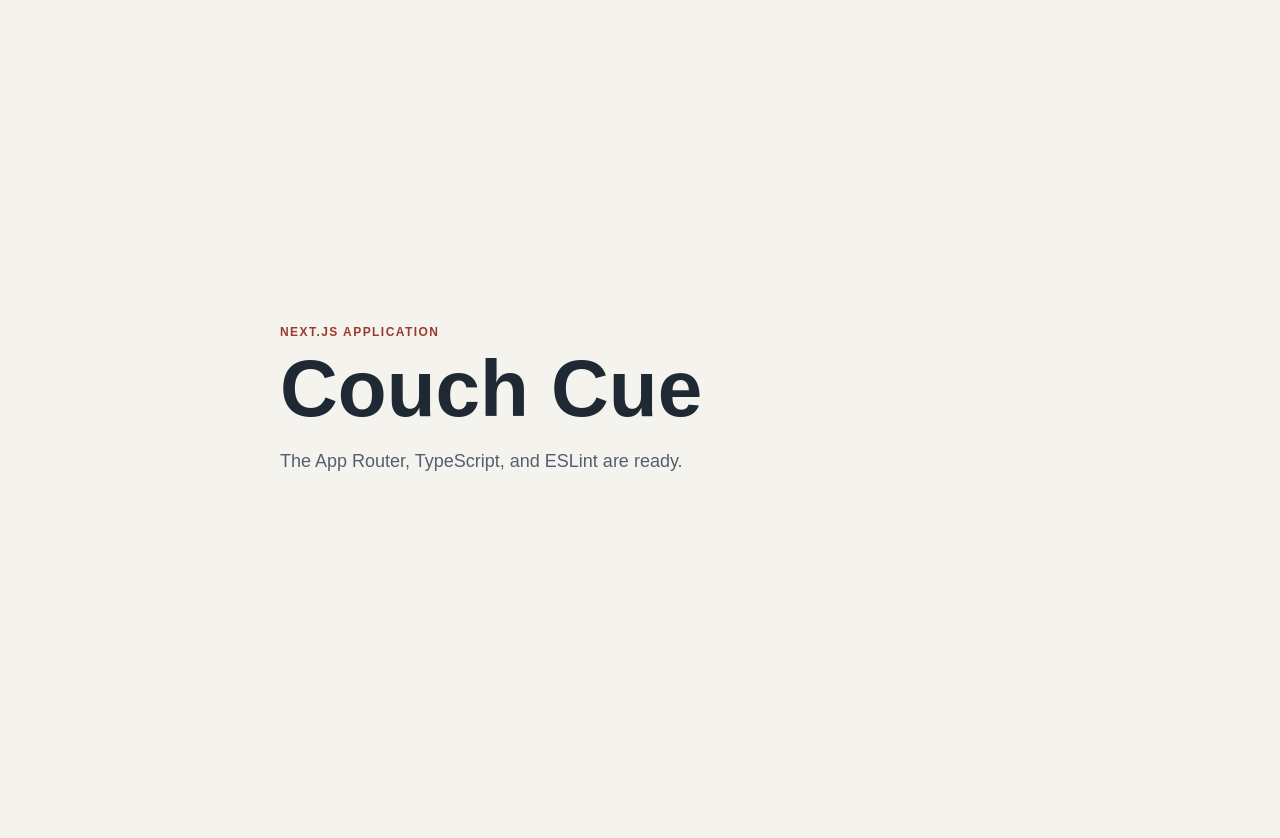
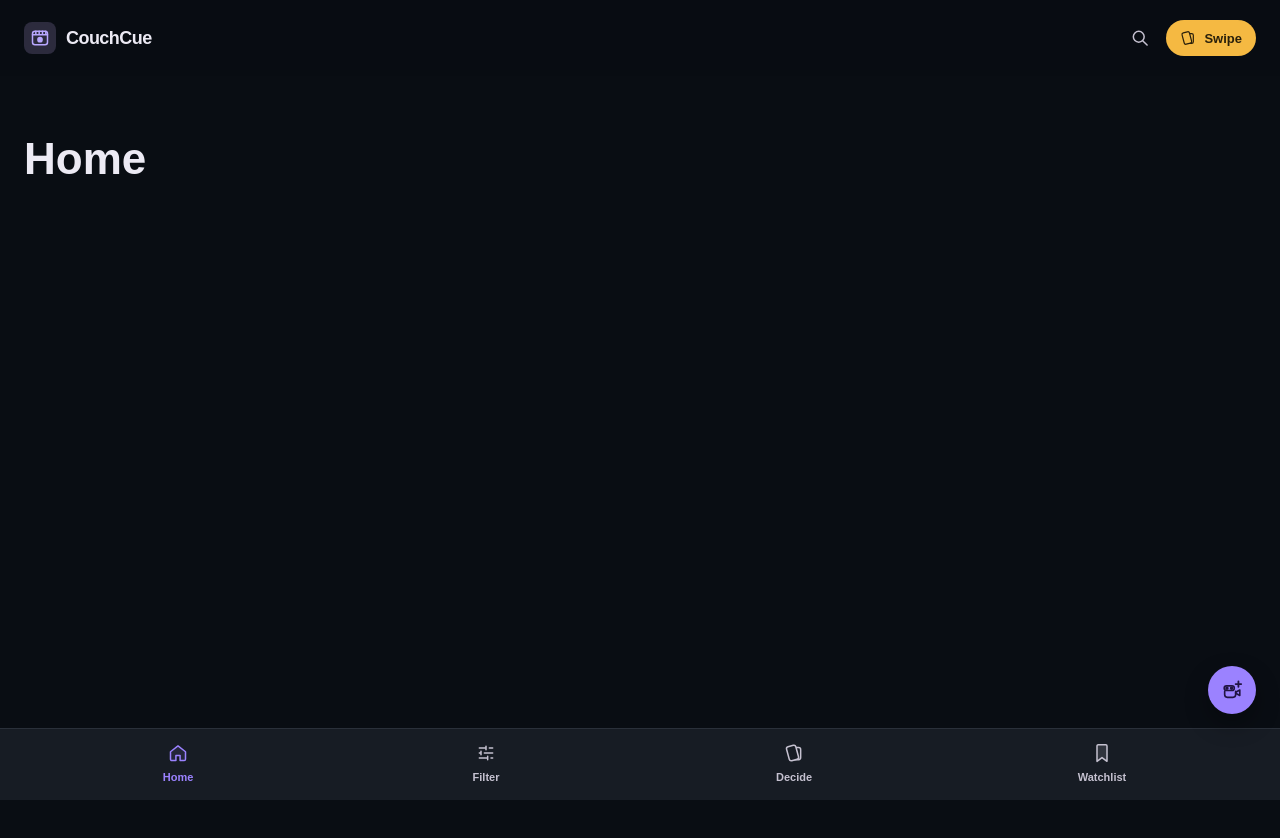
Before and after one commit to kenhoward/couch-cue, a Next.js app: page / in a window 1280 px wide. Shown: the top 838 px of the page. Before the commit the page ends 800 px from the top, so only its background shows below. Built offline with nearby package versions, Linux system fonts and the light colour scheme.

Commit message:
working through stick header, footer, and add title button

```diff
--- /dev/null
+++ b/src/app/add/page.tsx
@@ -0,0 +1,5 @@
+import { PagePlaceholder } from "@/components/page-placeholder";
+
+export default function AddPage() {
+  return <PagePlaceholder title="Add Title" />;
+}
--- /dev/null
+++ b/src/app/decide/page.tsx
@@ -0,0 +1,5 @@
+import { PagePlaceholder } from "@/components/page-placeholder";
+
+export default function DecidePage() {
+  return <PagePlaceholder title="Decide" />;
+}
--- /dev/null
+++ b/src/app/filter/page.tsx
@@ -0,0 +1,5 @@
+import { PagePlaceholder } from "@/components/page-placeholder";
+
+export default function FilterPage() {
+  return <PagePlaceholder title="Filter" />;
+}
--- a/src/app/globals.css
+++ b/src/app/globals.css
@@ -1,25 +1,35 @@
 :root {
-  color-scheme: light;
-  --background: #f5f3ee;
-  --foreground: #1f2933;
-  --muted: #52606d;
-  --accent: #9b3b2e;
+  color-scheme: dark;
+  --app-background: #090d13;
+  --app-surface: #171c24;
+  --app-border: #2a303a;
+  --foreground: #eceaf4;
+  --muted: #c5c1d0;
+  --accent: #9b82ff;
+  --accent-foreground: #211442;
+  --action: #f5b942;
+  --action-foreground: #2a200b;
+  --bottom-nav-height: 4.5rem;
+  --page-gutter: clamp(1rem, 5vw, 1.5rem);
 }
 
 html {
-  height: 100%;
+  min-height: 100%;
+  background: var(--app-background);
 }
 
 html,
 body {
-  max-width: 100vw;
-  overflow-x: hidden;
+  width: 100%;
+  min-width: 0;
+  margin: 0;
+  overflow-x: clip;
 }
 
 body {
   min-height: 100%;
   color: var(--foreground);
-  background: var(--background);
+  background: var(--app-background);
   font-family: Arial, Helvetica, sans-serif;
   -webkit-font-smoothing: antialiased;
   -moz-osx-font-smoothing: grayscale;
@@ -27,37 +37,196 @@
 
 * {
   box-sizing: border-box;
-  padding: 0;
-  margin: 0;
 }
 
-.home {
-  display: grid;
-  min-height: 100vh;
-  max-width: 48rem;
-  margin: 0 auto;
-  padding: 6rem 1.5rem;
-  align-content: center;
+button,
+a {
+  font: inherit;
 }
 
-.eyebrow {
-  margin-bottom: 0.75rem;
-  color: var(--accent);
-  font-size: 0.75rem;
-  font-weight: 700;
-  letter-spacing: 0.12em;
-  text-transform: uppercase;
+button {
+  cursor: pointer;
 }
 
-h1 {
-  font-size: clamp(2.5rem, 8vw, 5rem);
-  line-height: 0.95;
+a:focus-visible,
+button:focus-visible {
+  outline: 2px solid var(--accent);
+  outline-offset: 3px;
 }
 
-.lede {
-  max-width: 36rem;
-  margin-top: 1.25rem;
+.app-shell {
+  --card-deck-surface: var(--app-background);
+  min-height: 100dvh;
+  background: var(--app-background);
+}
+
+.app-header {
+  position: sticky;
+  top: 0;
+  z-index: 20;
+  display: flex;
+  min-height: 4.75rem;
+  padding: max(0.75rem, env(safe-area-inset-top)) var(--page-gutter) 0.75rem;
+  align-items: center;
+  justify-content: space-between;
+  gap: 1rem;
+  background: rgb(9 13 19 / 96%);
+  backdrop-filter: blur(14px);
+}
+
+.app-header__brand {
+  display: flex;
+  min-width: 0;
+  align-items: center;
+  gap: 0.625rem;
+  color: var(--foreground);
+  text-decoration: none;
+}
+
+.app-header__logo {
+  display: grid;
+  width: 2rem;
+  height: 2rem;
+  flex: none;
+  place-items: center;
+  border-radius: 0.5rem;
+  background: #2c2b3d;
+  color: #b9a8ff;
+}
+
+.app-header__logo svg {
+  width: 1.25rem;
+  height: 1.25rem;
+}
+
+.app-header__wordmark {
+  overflow: hidden;
+  font-size: 1.125rem;
+  font-weight: 700;
+  letter-spacing: -0.03em;
+  text-overflow: ellipsis;
+  white-space: nowrap;
+}
+
+.app-header__actions {
+  display: flex;
+  flex: none;
+  align-items: center;
+  gap: 0.5rem;
+}
+
+.app-header__search {
+  display: grid;
+  width: 2.25rem;
+  height: 2.25rem;
+  padding: 0;
+  place-items: center;
+  border: 0;
+  border-radius: 999px;
+  background: transparent;
   color: var(--muted);
-  font-size: 1.125rem;
-  line-height: 1.6;
 }
+
+.app-header__search svg {
+  width: 1.25rem;
+  height: 1.25rem;
+}
+
+.app-header__swipe {
+  --card-deck-surface: var(--action);
+  display: inline-flex;
+  min-height: 2.25rem;
+  padding: 0.5rem 0.875rem;
+  align-items: center;
+  gap: 0.5rem;
+  border-radius: 999px;
+  background: var(--action);
+  color: var(--action-foreground);
+  font-size: 0.8125rem;
+  font-weight: 700;
+  line-height: 1;
+  text-decoration: none;
+}
+
+.app-header__swipe svg {
+  width: 1rem;
+  height: 1rem;
+}
+
+.app-content {
+  min-height: calc(100dvh - 4.75rem);
+  padding: 1.5rem var(--page-gutter)
+    calc(var(--bottom-nav-height) + env(safe-area-inset-bottom) + 1.5rem);
+}
+
+.route-page {
+  min-height: calc(100dvh - 4.75rem - var(--bottom-nav-height));
+}
+
+.route-page h1 {
+  font-size: clamp(2rem, 9vw, 2.75rem);
+  line-height: 1;
+}
+
+.bottom-nav {
+  --card-deck-surface: var(--app-surface);
+  position: fixed;
+  right: 0;
+  bottom: 0;
+  left: 0;
+  z-index: 20;
+  width: 100%;
+  min-height: var(--bottom-nav-height);
+  padding: 0.5625rem var(--page-gutter)
+    calc(0.5625rem + env(safe-area-inset-bottom));
+  border-top: 1px solid var(--app-border);
+  background: var(--app-surface);
+}
+
+.bottom-nav__items {
+  display: grid;
+  grid-template-columns: repeat(4, minmax(0, 1fr));
+}
+
+.bottom-nav__item {
+  display: grid;
+  min-height: 3.125rem;
+  padding: 0.1875rem 0.25rem;
+  place-items: center;
+  gap: 0.1875rem;
+  border-radius: 0.5rem;
+  color: var(--muted);
+  font-size: 0.6875rem;
+  font-weight: 600;
+  line-height: 1.1;
+  text-decoration: none;
+}
+
+.bottom-nav__item svg {
+  width: 1.25rem;
+  height: 1.25rem;
+}
+
+.bottom-nav__item[data-active] {
+  color: var(--accent);
+}
+
+.floating-add-button {
+  position: fixed;
+  right: var(--page-gutter);
+  bottom: calc(var(--bottom-nav-height) + env(safe-area-inset-bottom) + 0.875rem);
+  z-index: 30;
+  display: grid;
+  width: 3rem;
+  height: 3rem;
+  place-items: center;
+  border-radius: 50%;
+  background: var(--accent);
+  box-shadow: 0 0.625rem 1.5rem rgb(0 0 0 / 32%);
+  color: var(--accent-foreground);
+}
+
+.floating-add-button svg {
+  width: 1.375rem;
+  height: 1.375rem;
+}
--- a/src/app/layout.tsx
+++ b/src/app/layout.tsx
@@ -1,5 +1,6 @@
 import type { Metadata } from "next";
 import type { ReactNode } from "react";
+import { AppShell } from "@/components/app-shell";
 import "./globals.css";
 
 export const metadata: Metadata = {
@@ -10,7 +11,9 @@
 export default function RootLayout({ children }: Readonly<{ children: ReactNode }>) {
   return (
     <html lang="en">
-      <body>{children}</body>
+      <body>
+        <AppShell>{children}</AppShell>
+      </body>
     </html>
   );
 }
--- a/src/app/page.tsx
+++ b/src/app/page.tsx
@@ -1,13 +1,5 @@
-const appName = process.env.NEXT_PUBLIC_APP_NAME?.trim() || "Couch Cue";
+import { PagePlaceholder } from "@/components/page-placeholder";
 
 export default function Home() {
-  return (
-    <main className="home">
-      <div>
-        <p className="eyebrow">Next.js application</p>
-        <h1>{appName}</h1>
-        <p className="lede">The App Router, TypeScript, and ESLint are ready.</p>
-      </div>
-    </main>
-  );
+  return <PagePlaceholder title="Home" />;
 }
--- /dev/null
+++ b/src/app/watchlist/page.tsx
@@ -0,0 +1,5 @@
+import { PagePlaceholder } from "@/components/page-placeholder";
+
+export default function WatchlistPage() {
+  return <PagePlaceholder title="Watchlist" />;
+}
--- /dev/null
+++ b/src/components/app-shell.tsx
@@ -0,0 +1,103 @@
+"use client";
+
+import Link from "next/link";
+import { usePathname } from "next/navigation";
+import type { ComponentType, ReactNode } from "react";
+import {
+  AddMovieIcon,
+  BookmarkIcon,
+  CardDeckIcon,
+  CouchCueLogo,
+  HomeIcon,
+  SearchIcon,
+  SlidersIcon,
+  type IconProps,
+} from "@/components/icons";
+
+type NavigationItem = {
+  href: "/" | "/filter" | "/decide" | "/watchlist";
+  label: string;
+  Icon: ComponentType<IconProps>;
+};
+
+const navigationItems: readonly NavigationItem[] = [
+  { href: "/", label: "Home", Icon: HomeIcon },
+  { href: "/filter", label: "Filter", Icon: SlidersIcon },
+  { href: "/decide", label: "Decide", Icon: CardDeckIcon },
+  { href: "/watchlist", label: "Watchlist", Icon: BookmarkIcon },
+];
+
+function Header() {
+  return (
+    <header className="app-header">
+      <Link className="app-header__brand" href="/" aria-label="Couch Cue home">
+        <span className="app-header__logo">
+          <CouchCueLogo aria-hidden="true" />
+        </span>
+        <span className="app-header__wordmark">CouchCue</span>
+      </Link>
+
+      <div className="app-header__actions">
+        <button className="app-header__search" type="button" aria-label="Search">
+          <SearchIcon aria-hidden="true" />
+        </button>
+        <Link className="app-header__swipe" href="/decide">
+          <CardDeckIcon aria-hidden="true" />
+          <span>Swipe</span>
+        </Link>
+      </div>
+    </header>
+  );
+}
+
+function BottomNavItem({ href, label, Icon, isActive }: NavigationItem & { isActive: boolean }) {
+  return (
+    <Link
+      className="bottom-nav__item"
+      data-active={isActive || undefined}
+      href={href}
+      aria-current={isActive ? "page" : undefined}
+    >
+      <Icon aria-hidden="true" />
+      <span>{label}</span>
+    </Link>
+  );
+}
+
+function BottomNav() {
+  const pathname = usePathname();
+
+  return (
+    <nav className="bottom-nav" aria-label="Primary navigation">
+      <div className="bottom-nav__items">
+        {navigationItems.map((item) => {
+          const isActive =
+            item.href === "/"
+              ? pathname === item.href
+              : pathname === item.href || pathname.startsWith(`${item.href}/`);
+
+          return <BottomNavItem key={item.href} {...item} isActive={isActive} />;
+        })}
+      </div>
+    </nav>
+  );
+}
+
+function FloatingAddButton() {
+  return (
+    <Link className="floating-add-button" href="/add" aria-label="Add title">
+      <AddMovieIcon aria-hidden="true" />
+    </Link>
+  );
+}
+
+export function AppShell({ children }: Readonly<{ children: ReactNode }>) {
+  return (
+    <div className="app-shell">
+      <Header />
+      <main className="app-content">{children}</main>
+      <BottomNav />
+      <FloatingAddButton />
+    </div>
+  );
+}
--- a/src/components/icons/index.tsx
+++ b/src/components/icons/index.tsx
@@ -114,3 +114,42 @@
     </IconSvg>
   );
 }
+
+export function CardDeckIcon(props: IconProps) {
+  return (
+    <IconSvg {...props}>
+      <rect x="10" y="5.5" width="10" height="14.5" rx="2.5" />
+      <rect
+        x="4.5"
+        y="3.25"
+        width="11.5"
+        height="17.5"
+        rx="2.5"
+        fill="var(--card-deck-surface, #fff)"
+        transform="rotate(-15 10.25 12)"
+      />
+    </IconSvg>
+  );
+}
+
+export function SearchIcon(props: IconProps) {
+  return (
+    <IconSvg {...props}>
+      <circle cx="10.5" cy="10.5" r="6.5" />
+      <path d="M15.5 15.5L20.5 20.5" />
+    </IconSvg>
+  );
+}
+
+export function AddMovieIcon(props: IconProps) {
+  return (
+    <IconSvg {...props}>
+      <path d="M4 13.5V17C4 18.66 5.34 20 7 20H13C14.66 20 16 18.66 16 17V13.5" />
+      <path d="M16 14.5L20.5 12V18L16 15.5" />
+      <path d="M6 7.5C4.62 7.5 3.5 8.62 3.5 10C3.5 11.38 4.62 12.5 6 12.5H12C13.38 12.5 14.5 11.38 14.5 10C14.5 8.62 13.38 7.5 12 7.5H6Z" />
+      <circle cx="6.5" cy="10" r="1" fill="currentColor" />
+      <circle cx="11.5" cy="10" r="1" fill="currentColor" />
+      <path d="M19 2.5V8.5M16 5.5H22" strokeWidth="2" />
+    </IconSvg>
+  );
+}
--- /dev/null
+++ b/src/components/page-placeholder.tsx
@@ -0,0 +1,11 @@
+type PagePlaceholderProps = {
+  title: string;
+};
+
+export function PagePlaceholder({ title }: PagePlaceholderProps) {
+  return (
+    <section className="route-page" aria-labelledby="page-title">
+      <h1 id="page-title">{title}</h1>
+    </section>
+  );
+}
```
